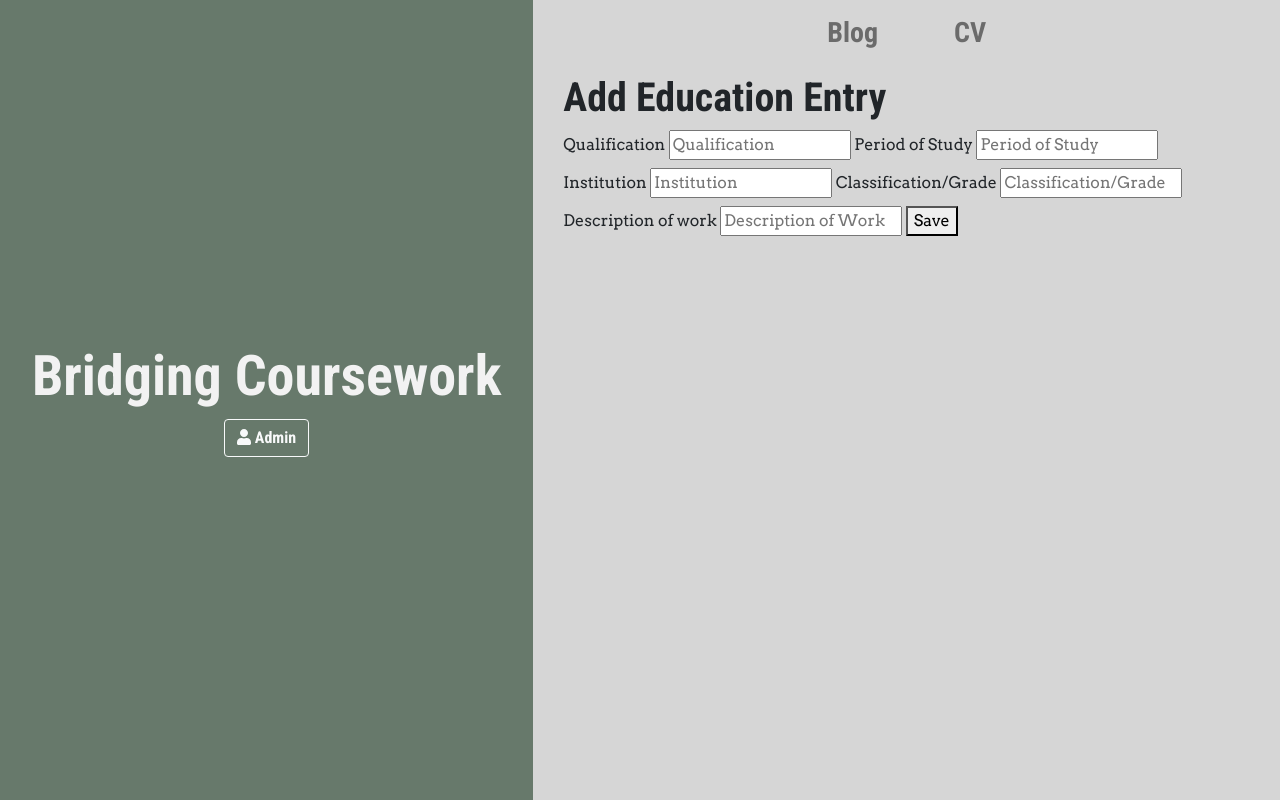
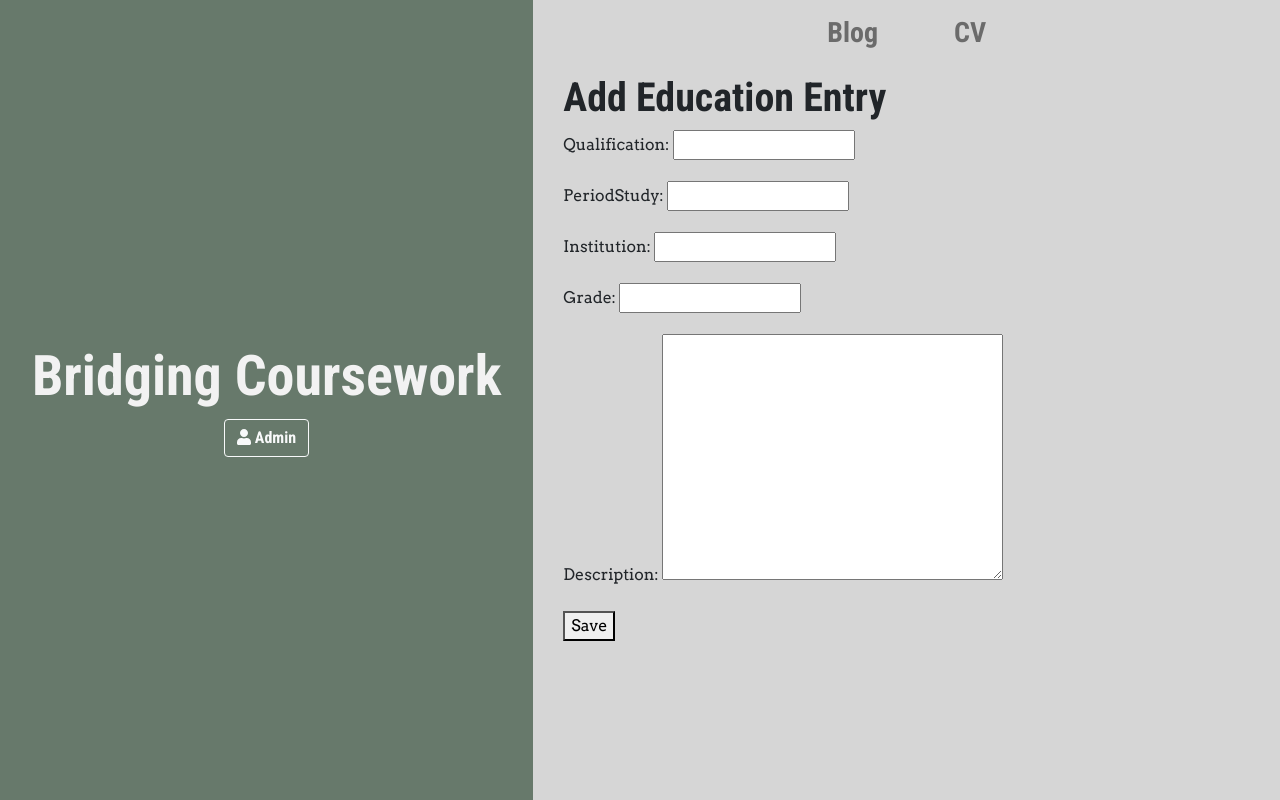
Before and after one commit to GeorgeCurnock/my-first-blog, a Django app: page /cv/new/education in a window 1280 px wide. Run offline with Django 3.2, Linux system fonts and the light colour scheme; some libraries are stand-ins or nearby versions.

Commit message:
Used form.as_p to pass the tests, do the bare minimum to pass the tests. Added a test to check the new education as well as the edit education

```diff
--- a/cv/templates/cv/cv_edit_education.html
+++ b/cv/templates/cv/cv_edit_education.html
@@ -3,26 +3,7 @@
 {% block content %}
     <h1 id="edit_education_header">Add Education Entry</h1>
     <form method="post">{% csrf_token %}
-        <label>
-            Qualification
-            <input name="edit_education_qualification_field" placeholder="Qualification"/>
-        </label>
-        <label>
-            Period of Study
-            <input name="edit_education_period_field" placeholder="Period of Study"/>
-        </label>
-        <label>
-            Institution
-            <input name="edit_education_institution_field" placeholder="Institution"/>
-        </label>
-        <label>
-            Classification/Grade
-            <input name="edit_education_grade_field" placeholder="Classification/Grade"/>
-        </label>
-        <label>
-            Description of work
-            <input name="edit_education_description_field" placeholder="Description of Work"/>
-        </label>
+        {{form.as_p}}
         <button id="edit_education_save" type="submit">Save</button>
     </form>
 {% endblock %}
--- a/cv/tests.py
+++ b/cv/tests.py
@@ -103,7 +103,11 @@ class CVBasicPageTest(TestCase):
 
 class CVEducationPageTest(TestCase):
 
-    def test_cv_education_uses_cv_template(self):
+    def test_cv_new_education_uses_cv_template(self):
+        response = self.client.get(reverse('cv_new_education'))
+        self.assertTemplateUsed(response, 'cv/cv_edit_education.html')
+
+    def test_cv_edit_education_uses_cv_template(self):
         response = self.client.get(reverse('cv_edit_education'))
         self.assertTemplateUsed(response, 'cv/cv_edit_education.html')
 
```
